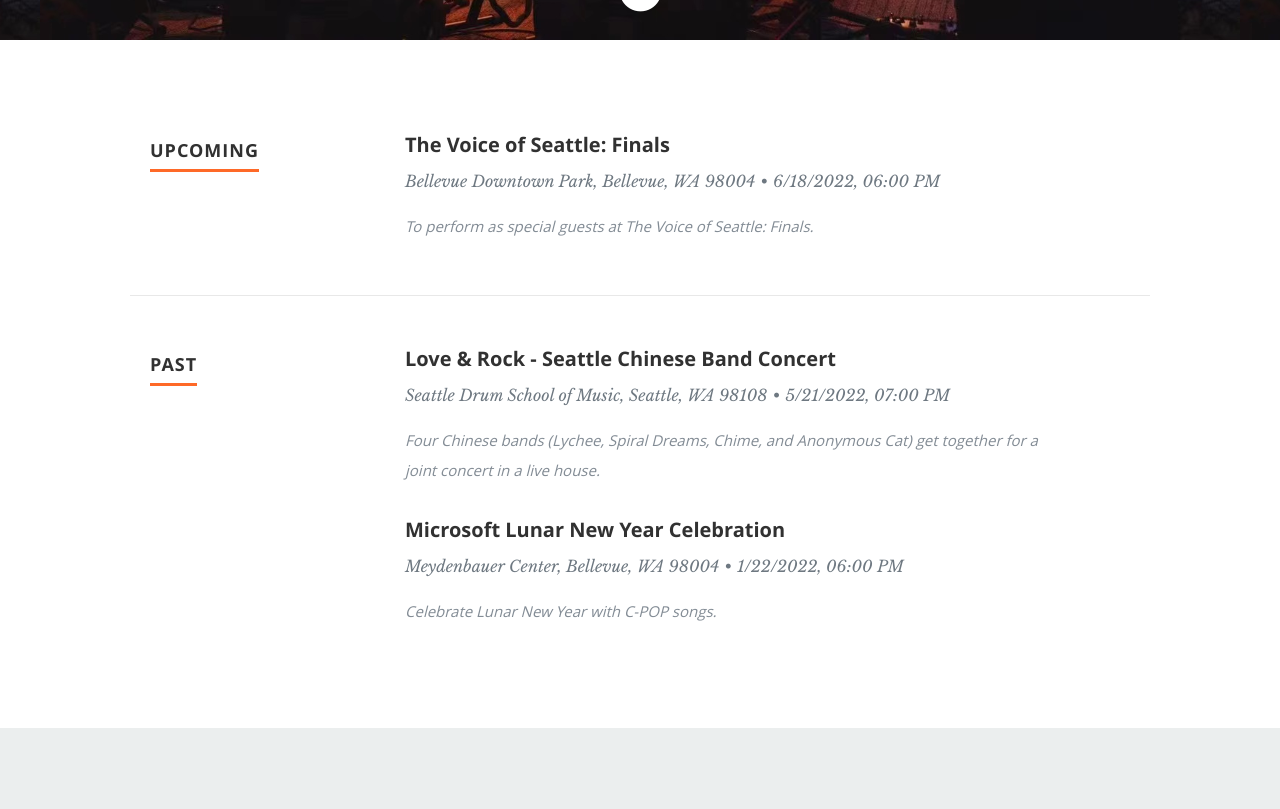
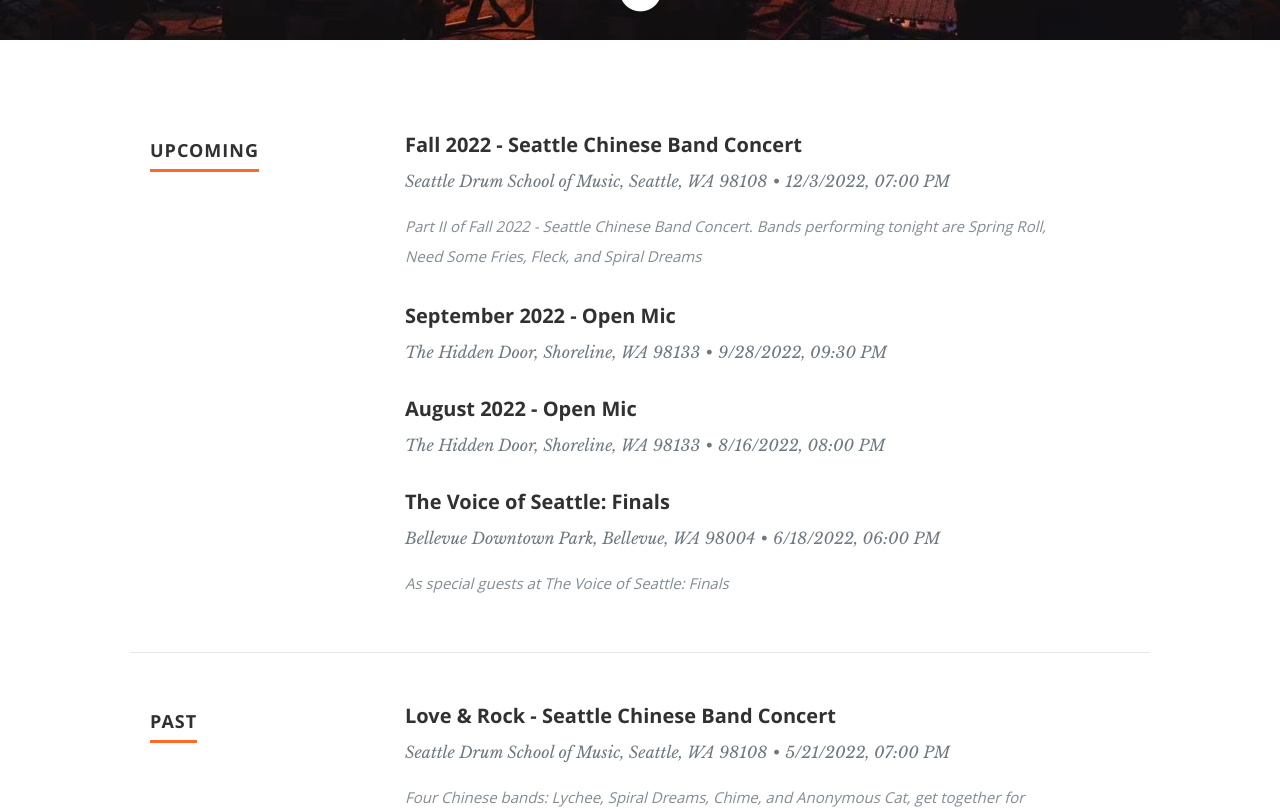
Before and after one commit to yuz302/SpiralDreamsBand, a React (Create React App) app: page / in a window 1280 px wide. Shown: the part 760-1569 px from the top of the page. Built offline with nearby package versions, Linux system fonts and the light colour scheme.

Commit message:
Add Fall 2022 events; Update README

```diff
--- a/src/Components/Performances.js
+++ b/src/Components/Performances.js
@@ -18,14 +18,18 @@ class Performances extends Component {
 
   render() {
     const currentDate = new Date();
-
+    allPerformances.sort((a, b) => {
+      return a.date < b.date ? 1 : -1;
+    });
     const upcomingEvents = allPerformances.filter(performance => {
       return performance.date >= currentDate;
-    }).map(performance => this.transformPerformance(performance));
+    })
+    .map(performance => this.transformPerformance(performance));
 
     const pastEvents = allPerformances.filter(performance => {
       return performance.date < currentDate;
-    }).map(performance => this.transformPerformance(performance));
+    })
+    .map(performance => this.transformPerformance(performance));
 
     return (
       <section id="performances">
--- a/src/data/Performances.js
+++ b/src/data/Performances.js
@@ -1,23 +1,42 @@
 export const allPerformances = [
     {
-        date: new Date(2022, 5, 18, 18),
-        name: 'The Voice of Seattle: Finals',
+        date: new Date(2022, 0, 22, 18),
+        name: 'Microsoft Lunar New Year Celebration',
         songs: [],
-        description: 'To perform as special guests at The Voice of Seattle: Finals.',
-        location: 'Bellevue Downtown Park, Bellevue, WA 98004'
+        description: 'Celebrate Lunar New Year with some early 2000s C-POP',
+        location: 'Meydenbauer Center, Bellevue, WA 98004'
     },
     {
         date: new Date(2022, 4, 21, 19),
         name: 'Love & Rock - Seattle Chinese Band Concert',
         songs: [],
-        description: 'Four Chinese bands (Lychee, Spiral Dreams, Chime, and Anonymous Cat) get together for a joint concert in a live house.',
+        description: 'Four Chinese bands: Lychee, Spiral Dreams, Chime, and Anonymous Cat, get together for the first time in a high-energy vibe live house',
         location: 'Seattle Drum School of Music, Seattle, WA 98108'
     },
     {
-        date: new Date(2022, 0, 22, 18),
-        name: 'Microsoft Lunar New Year Celebration',
+        date: new Date(2022, 5, 18, 18),
+        name: 'The Voice of Seattle: Finals',
         songs: [],
-        description: 'Celebrate Lunar New Year with C-POP songs.',
-        location: 'Meydenbauer Center, Bellevue, WA 98004'
+        description: 'As special guests at The Voice of Seattle: Finals',
+        location: 'Bellevue Downtown Park, Bellevue, WA 98004'
+    },
+    {
+        date: new Date(2022, 7, 16, 20),
+        name: 'August 2022 - Open Mic',
+        songs: [],
+        location: 'The Hidden Door, Shoreline, WA 98133'
+    },
+    {
+        date: new Date(2022, 8, 28, 21, 30),
+        name: 'September 2022 - Open Mic',
+        songs: [],
+        location: 'The Hidden Door, Shoreline, WA 98133'
+    },
+    {
+        date: new Date(2022, 11, 3, 19),
+        name: 'Fall 2022 - Seattle Chinese Band Concert',
+        songs: [],
+        description: 'Part II of Fall 2022 - Seattle Chinese Band Concert. Bands performing tonight are Spring Roll, Need Some Fries, Fleck, and Spiral Dreams',
+        location: 'Seattle Drum School of Music, Seattle, WA 98108'
     },
 ];
```
Also changed, not shown: 1 other file (tests, documents, lock files or other folders).
